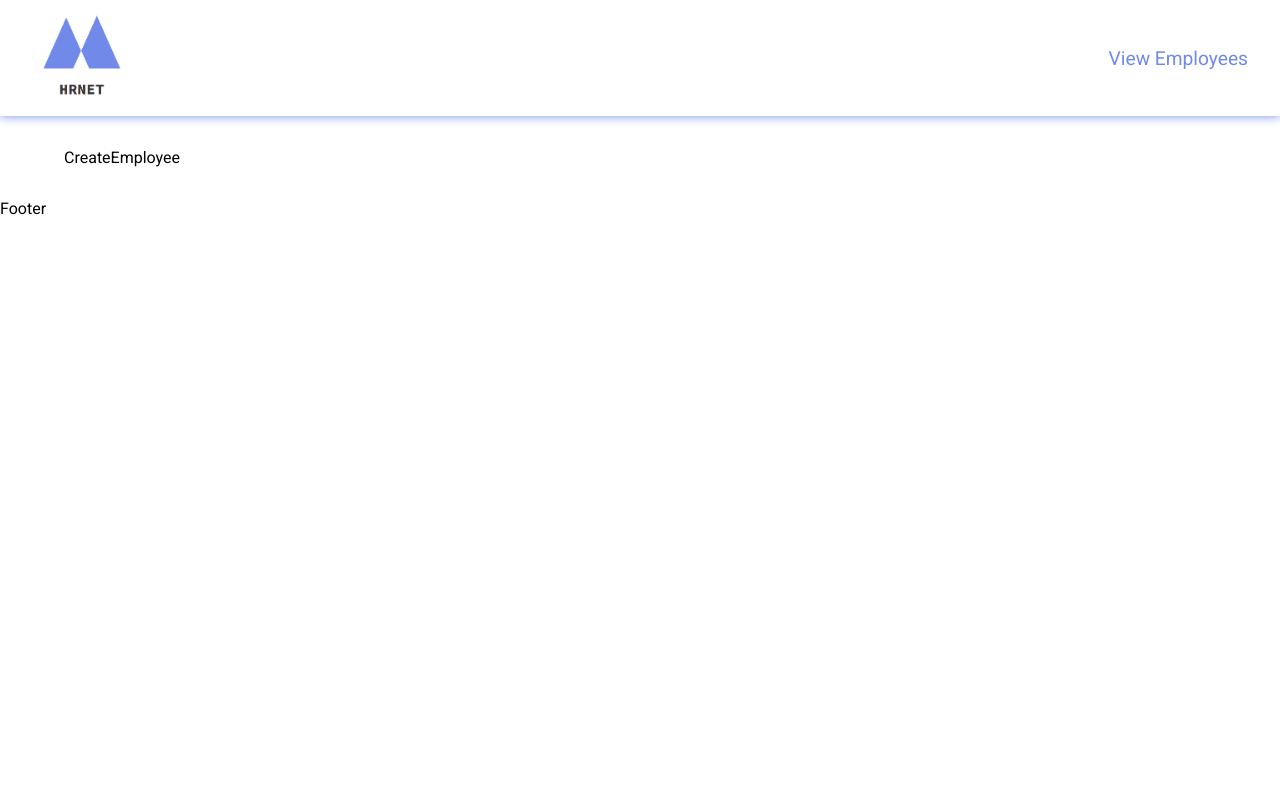
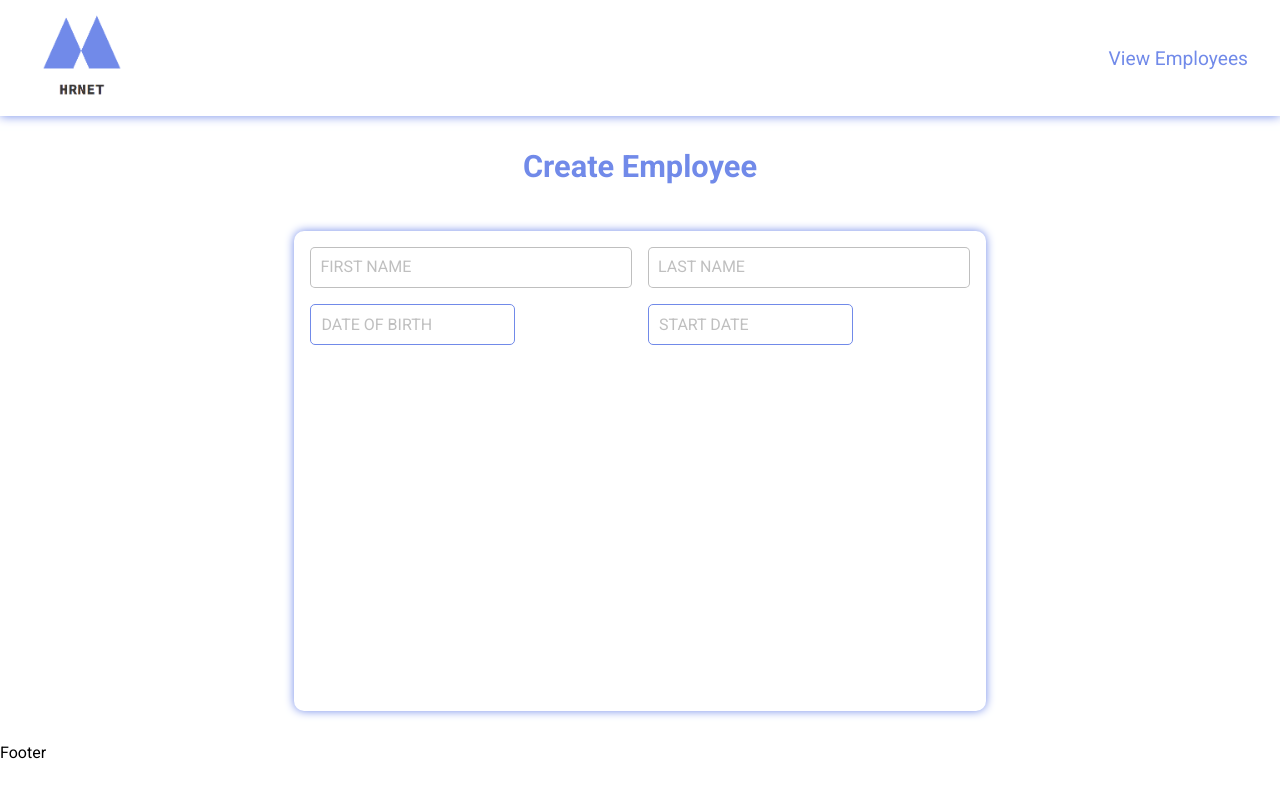
Before and after one commit to Marcat-A/Marcato_Anthony_P14_React, a React (Create React App) app: page / in a window 1280 px wide. Built offline with nearby package versions, Linux system fonts and the light colour scheme.

Commit message:
date inputs okay

```diff
--- a/package.json
+++ b/package.json
@@ -7,6 +7,7 @@
     "@testing-library/react": "^13.4.0",
     "@testing-library/user-event": "^13.5.0",
     "react": "^18.2.0",
+    "react-datepicker": "^4.11.0",
     "react-dom": "^18.2.0",
     "react-router-dom": "^6.10.0",
     "react-scripts": "5.0.1",
--- /dev/null
+++ b/src/components/DateInput/DateInput.jsx
@@ -0,0 +1,30 @@
+import React, { useState } from "react";
+import DatePicker from "react-datepicker";
+import "react-datepicker/dist/react-datepicker.css";
+import css from "../../pages/CreateEmployee.module.css";
+
+const DateInput = ({ name }) => {
+  const [date, setDate] = useState();
+  console.log(date);
+
+  return (
+    <div>
+      <DatePicker
+        dateFormat="dd/MM/yyyy"
+        closeOnScroll={true}
+        selected={date}
+        placeholderText={name}
+        onChange={(newDate) => setDate(newDate)}
+        className={css.dateInput}
+        // customInput={
+        //   <div className={css.inputBox}>
+        //     <input type="text" name="firstName" required value={date} />
+        //     <span>{name}</span>
+        //   </div>
+        // }
+      />
+    </div>
+  );
+};
+
+export default DateInput;
--- a/src/globals.module.css
+++ b/src/globals.module.css
@@ -24,5 +24,7 @@ li {
 main {
   display: flex;
   flex-direction: column;
-  padding: 2em 4em;
+  align-items: center;
+  justify-content: center;
+  margin: 2em 4em;
 }
--- a/src/pages/CreateEmployee.jsx
+++ b/src/pages/CreateEmployee.jsx
@@ -1,8 +1,29 @@
 import React from "react";
 import css from "./CreateEmployee.module.css";
+import DateInput from "../components/DateInput/DateInput";
 
 const CreateEmployee = () => {
-  return <main>CreateEmployee</main>;
+  return (
+    <main>
+      <h1 className={css.title}>Create Employee</h1>
+      <div className={css.container}>
+        <form action="" className={css.form}>
+          <div className={css.firstInputs}>
+            <div className={css.inputBox}>
+              <input type="text" name="firstName" required />
+              <span>First Name</span>
+            </div>
+            <div className={css.inputBox}>
+              <input type="text" name="lastName" required />
+              <span>Last Name</span>
+            </div>
+            <DateInput name="DATE OF BIRTH" />
+            <DateInput name="START DATE" />
+          </div>
+        </form>
+      </div>
+    </main>
+  );
 };
 
 export default CreateEmployee;
--- a/src/pages/CreateEmployee.module.css
+++ b/src/pages/CreateEmployee.module.css
@@ -0,0 +1,92 @@
+.container {
+  display: flex;
+  width: 60%;
+  min-height: 60vh;
+  border-radius: 10px;
+  padding: 1em;
+  box-shadow: 0 0 10px var(--primary-color);
+}
+
+.form {
+  display: flex;
+  width: 100%;
+  height: 100%;
+  flex-direction: column;
+  gap: 1rem;
+}
+
+.firstInputs {
+  display: grid;
+  grid-template-columns: 1fr 1fr;
+  gap: 1rem;
+}
+
+.title {
+  color: var(--primary-color);
+  font-size: calc(18px + 1vw);
+  margin-bottom: 1.5em;
+}
+
+.inputBox {
+  display: flex;
+  position: relative;
+}
+
+.inputBox input {
+  width: 100%;
+  padding: 10px;
+  border: 1px solid rgba(0, 0, 0, 0.25);
+  border-radius: 5px;
+  outline: none;
+  color: var(--primary-color);
+  font-size: 1em;
+  transition: all 0.3s ease-in-out;
+}
+
+.inputBox span {
+  position: absolute;
+  left: 0;
+  padding: 10px;
+  pointer-events: none;
+  font-size: 1em;
+  color: rgba(0, 0, 0, 0.25);
+  text-transform: uppercase;
+  transition: all 0.3s ease-in-out;
+}
+
+.inputBox input:valid ~ span,
+.inputBox input:focus ~ span {
+  color: var(--primary-color);
+  font-weight: 600;
+  transform: translateX(10px) translateY(-7px);
+  font-size: 0.75em;
+  padding: 0 10px;
+  background-color: #ffffff;
+  border-left: 1px solid var(--primary-color);
+  border-right: 1px solid var(--primary-color);
+  letter-spacing: 0.2em;
+}
+
+.inputBox input:valid,
+.inputBox input:focus {
+  border: 1px solid var(--primary-color);
+}
+
+.dateInput {
+  width: 100%;
+  padding: 10px;
+  border: 1px solid rgba(0, 0, 0, 0.25);
+  border-radius: 5px;
+  outline: none;
+  color: var(--primary-color);
+  font-size: 1em;
+  transition: all 0.3s ease-in-out;
+}
+
+.dateInput::placeholder {
+  color: rgba(0, 0, 0, 0.25);
+}
+
+.dateInput:valid {
+  border-color: var(--primary-color);
+}
```
Also changed, not shown: 1 other file (tests, documents, lock files or other folders).
